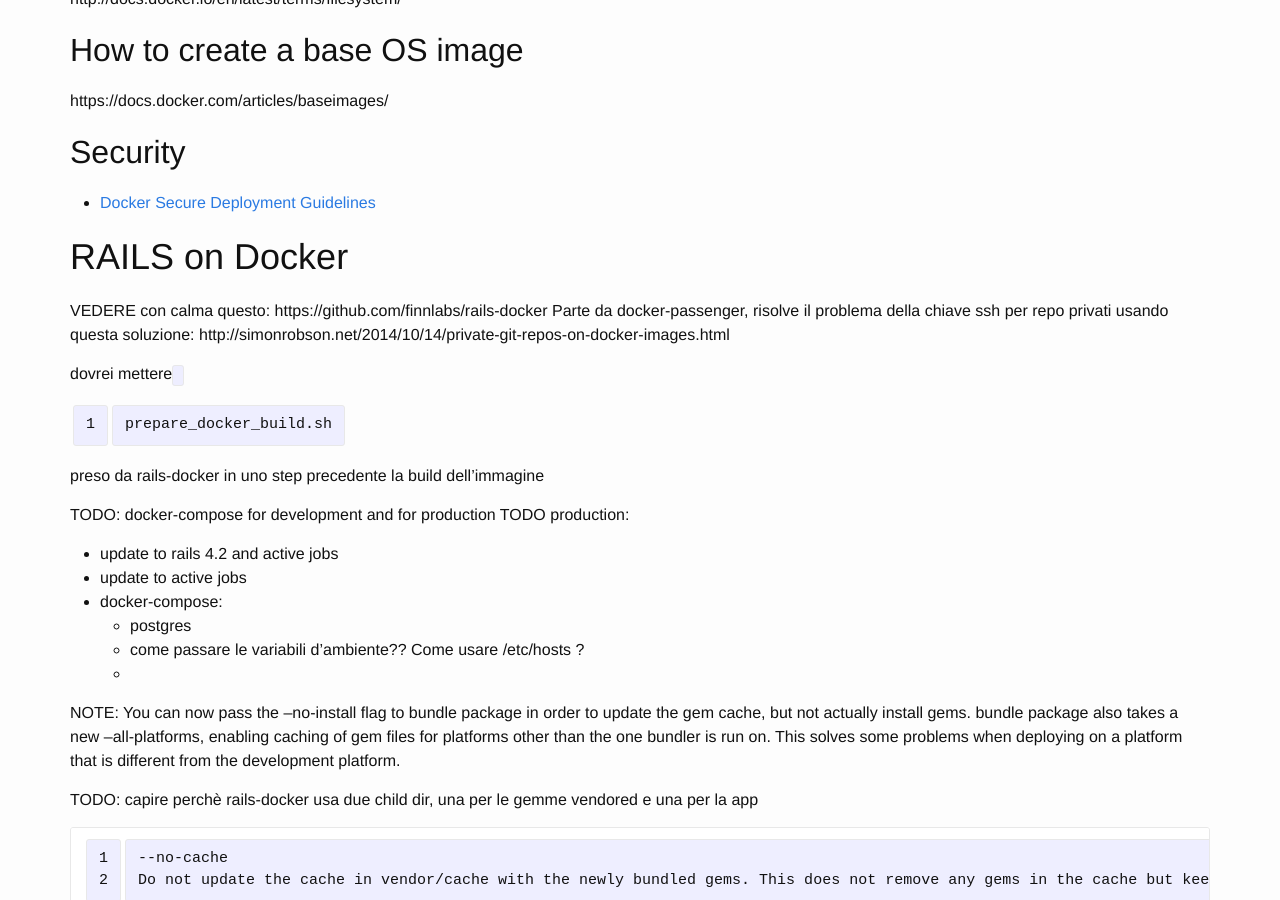
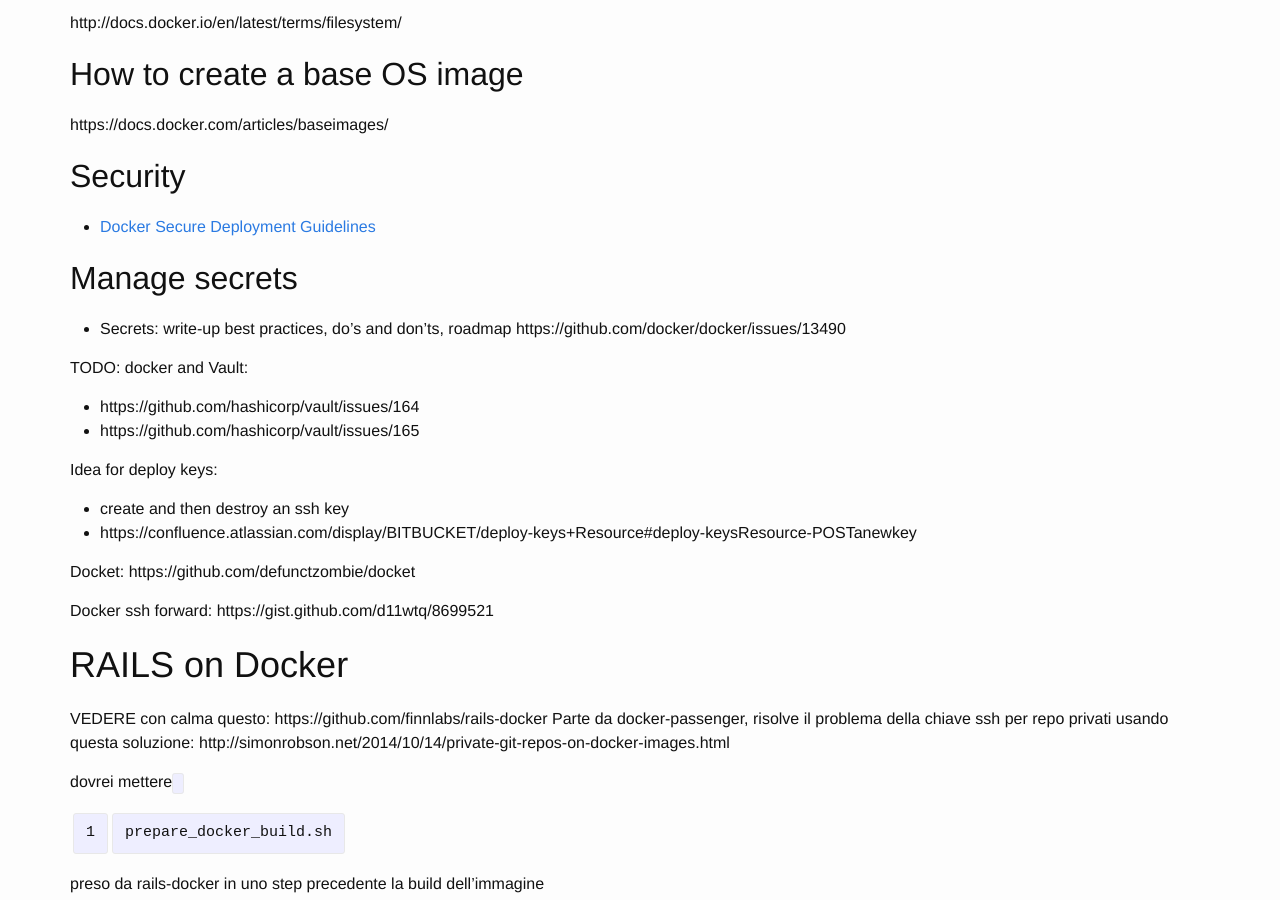
Before and after one commit to breezeight/nicola_blog, a Jekyll site: the page built from _guides/docker.markdown, in a window 1280 px wide and 900 px high, scrolled down 42623 px. Built offline with Jekyll 4.4.1, drawn with Linux system fonts in a browser that asks for light colours.

Commit message:
Docker: how to manage secrets

```diff
--- a/_guides/docker.markdown
+++ b/_guides/docker.markdown
@@ -1050,6 +1050,26 @@
 
 * [Docker Secure Deployment Guidelines](https://github.com/GDSSecurity/Docker-Secure-Deployment-Guidelines)
 
+## Manage secrets
+
+* Secrets: write-up best practices, do's and don'ts, roadmap https://github.com/docker/docker/issues/13490
+
+
+TODO: docker and Vault:
+
+* https://github.com/hashicorp/vault/issues/164
+* https://github.com/hashicorp/vault/issues/165
+
+Idea for deploy keys:
+
+* create and then destroy an ssh key
+* https://confluence.atlassian.com/display/BITBUCKET/deploy-keys+Resource#deploy-keysResource-POSTanewkey
+
+Docket: https://github.com/defunctzombie/docket
+
+Docker ssh forward: https://gist.github.com/d11wtq/8699521
+
+
 
 # RAILS on Docker
 
```
